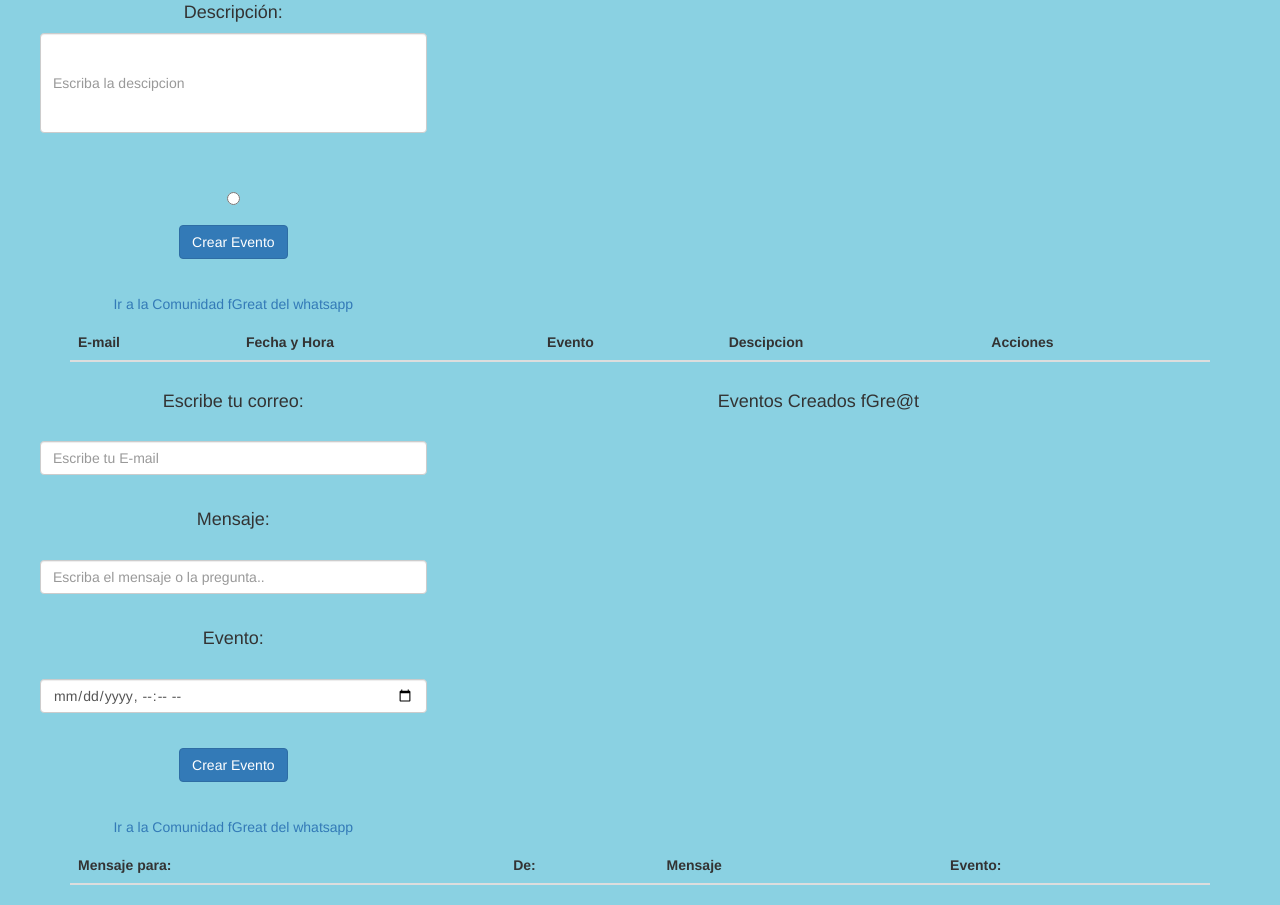
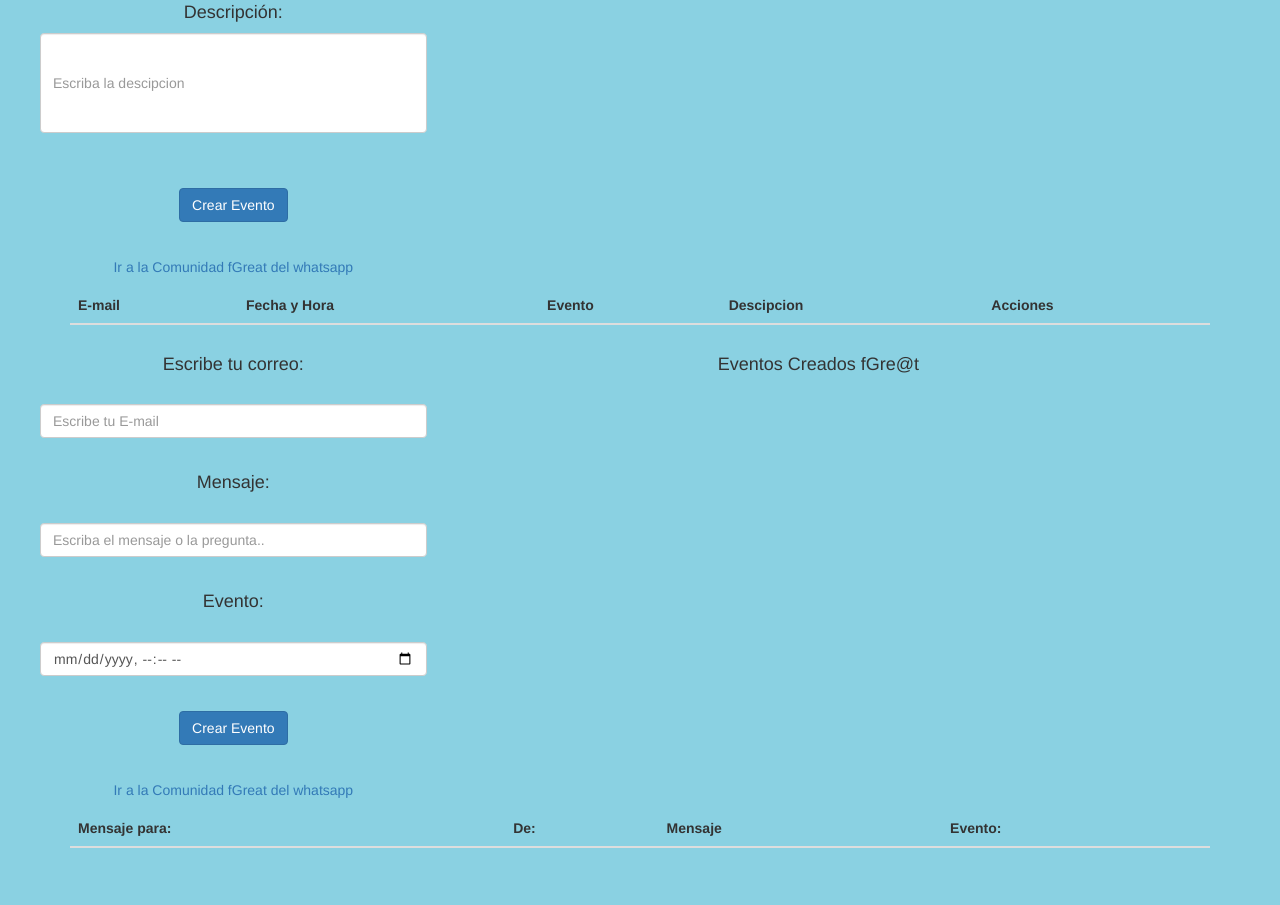
Before and after one commit to worldonlinegame/pfGreat, a website: page index.html in a window 1280 px wide. Shown: the part 833-1738 px from the top of the page. After the commit the page ends 1701 px from the top, so only its background shows below. Drawn offline with nearby package versions, Linux system fonts and the light colour scheme; sample sign-in values are in the browser's storage.

Commit message:
index input mod

```diff
--- a/index.html
+++ b/index.html
@@ -53,9 +53,6 @@
                         <div class="form-group">
                             <h4> Descripción:</h4>
                             <input class="form-control" style="width: 100%; height: 100px"  type="text" id="evento" placeholder="Escriba la descipcion " required><br><br>
-                        </div>
-                        <div class="form-group">
-                           <input type="radio" name="select" id="select" required>
                         </div>
 
                     <button class="btn btn-primary" type="submit" id="btnSaveFriend"> Crear Evento</button>
```
